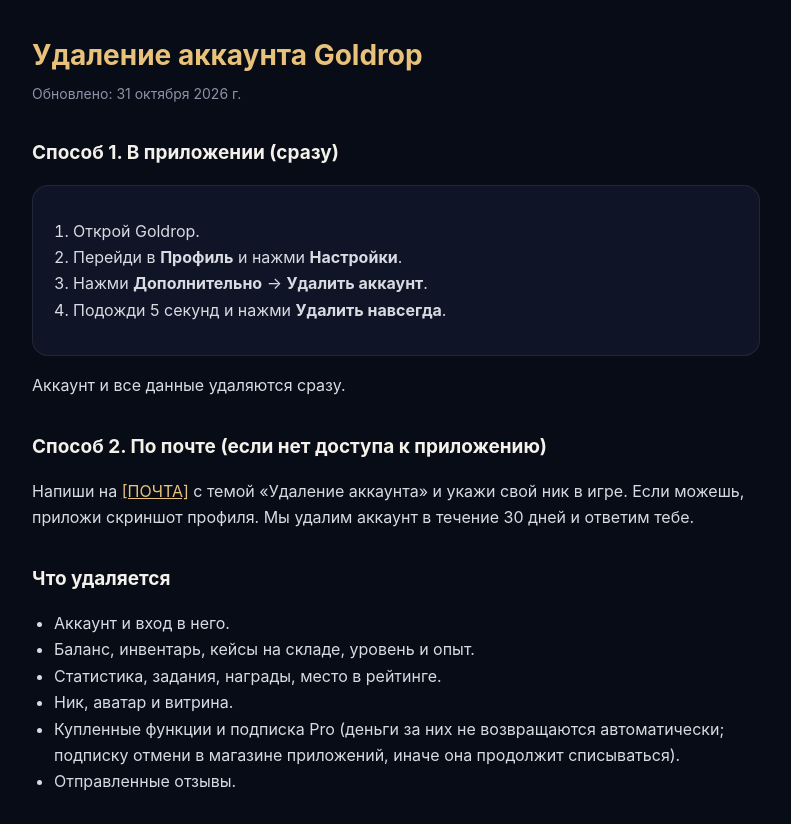
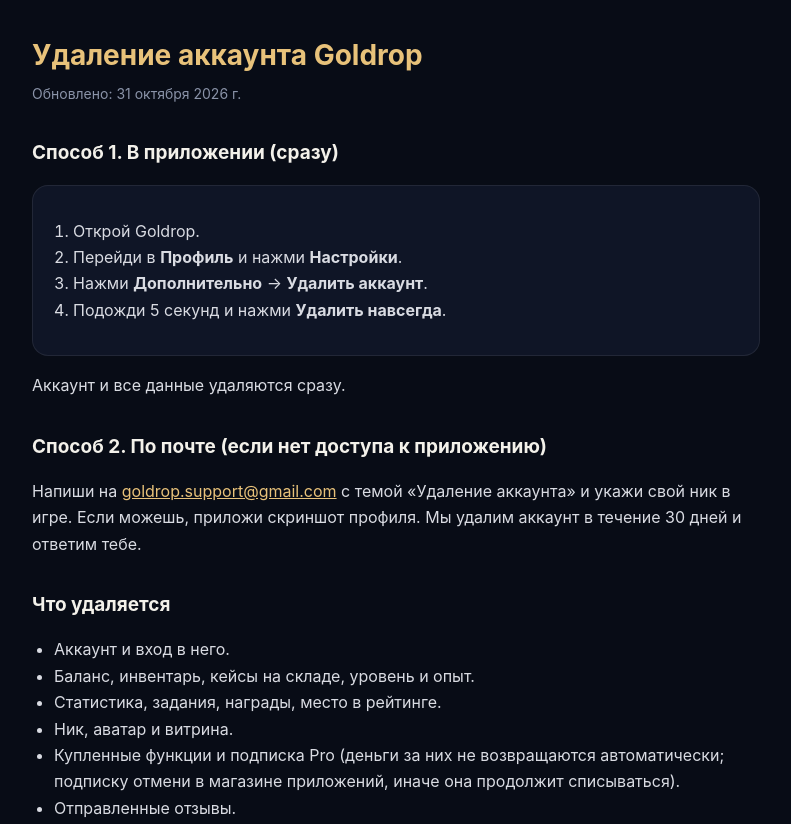
Before and after one commit to goldropsupport/goldrop-legal, a plain HTML site: page delete-account.html in a window 1280 px wide. Shown: the top 824 px of the page, without its empty margins (244-1035 px from the left). Drawn offline with Linux system fonts and the light colour scheme.

Commit message:
Update delete-account.html

```diff
--- a/delete-account.html
+++ b/delete-account.html
@@ -23,7 +23,7 @@
   <p>Аккаунт и все данные удаляются сразу.</p>
 
   <h2>Способ 2. По почте (если нет доступа к приложению)</h2>
-  <p>Напиши на <a href="mailto:[ПОЧТА]?subject=Удаление%20аккаунта">[ПОЧТА]</a> с темой «Удаление аккаунта» и укажи свой ник в игре. Если можешь, приложи скриншот профиля. Мы удалим аккаунт в течение 30 дней и ответим тебе.</p>
+  <p>Напиши на <a href="mailto:goldrop.support@gmail.com?subject=Удаление%20аккаунта">goldrop.support@gmail.com</a> с темой «Удаление аккаунта» и укажи свой ник в игре. Если можешь, приложи скриншот профиля. Мы удалим аккаунт в течение 30 дней и ответим тебе.</p>
 
   <h2>Что удаляется</h2>
   <ul>
```
